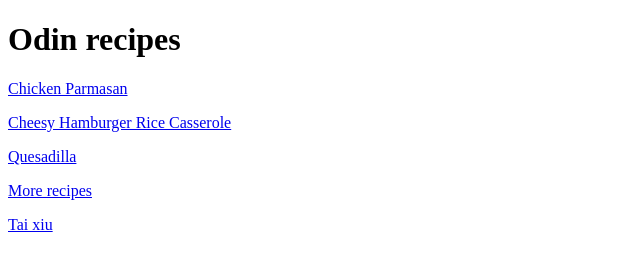
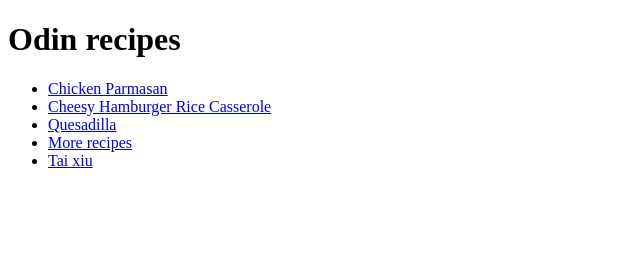
Before and after one commit to Shuriky/odin-recipes, a plain HTML site: page index.html in a window 1280 px wide. Shown: the whole page, without its empty margins (0-640 px from the left). Drawn offline with Linux system fonts and the light colour scheme.

Commit message:
polish home page

```diff
--- a/index.html
+++ b/index.html
@@ -7,17 +7,12 @@
 </head>
 <body>
     <h1>Odin recipes</h1>
-    <p><a href="recipes/chicken-parmasan.html">Chicken Parmasan</a></p>
-    <p><a href="recipes/hamburger-rice.html">Cheesy Hamburger Rice Casserole</a></p>
-    <p><a href="recipes/quesadilla.html">Quesadilla</a></p>
-    <p>
-        <a href="https://www.allrecipes.com/recipes/" target="_blank" rel="noopener noreferrer">
-            More recipes
-        </a>
-    </p>
-    <p>
-        <a href="https://hitclub.com/tai-xiu/" target="_blank" rel="noopener noreferrer">
-            Tai xiu
-        </a>
+    <ul>
+        <li><a href="recipes/chicken-parmasan.html">Chicken Parmasan</a></li>
+        <li><a href="recipes/hamburger-rice.html">Cheesy Hamburger Rice Casserole</a></li>
+        <li><a href="recipes/quesadilla.html">Quesadilla</a></li>
+        <li><a href="https://www.allrecipes.com/recipes/" target="_blank" rel="noopener noreferrer"> More recipes</a></li>
+        <li><a href="https://hitclub.com/tai-xiu/" target="_blank" rel="noopener noreferrer"> Tai xiu</a></li>
+    </ul>
 </body>
 </html>
```
